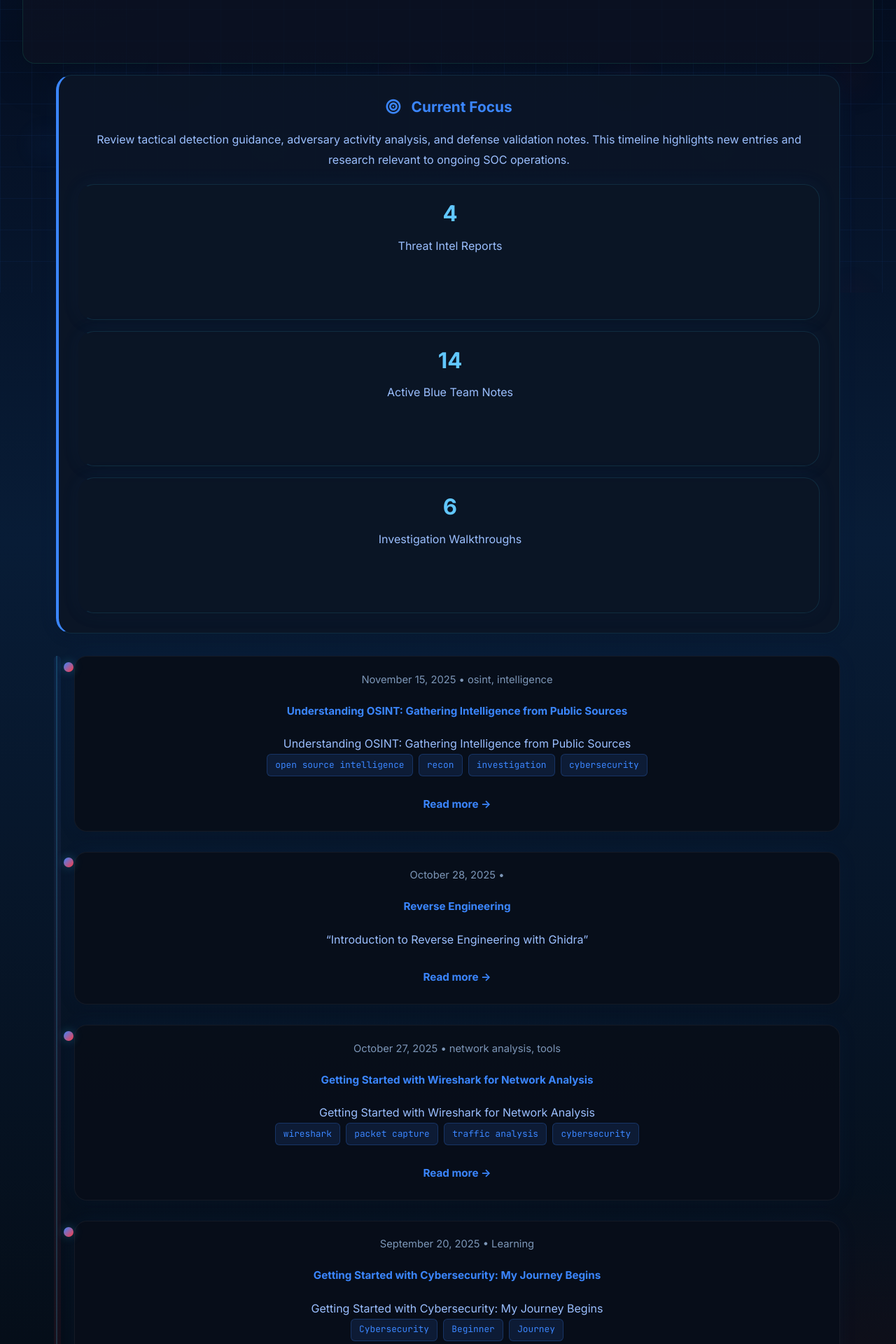
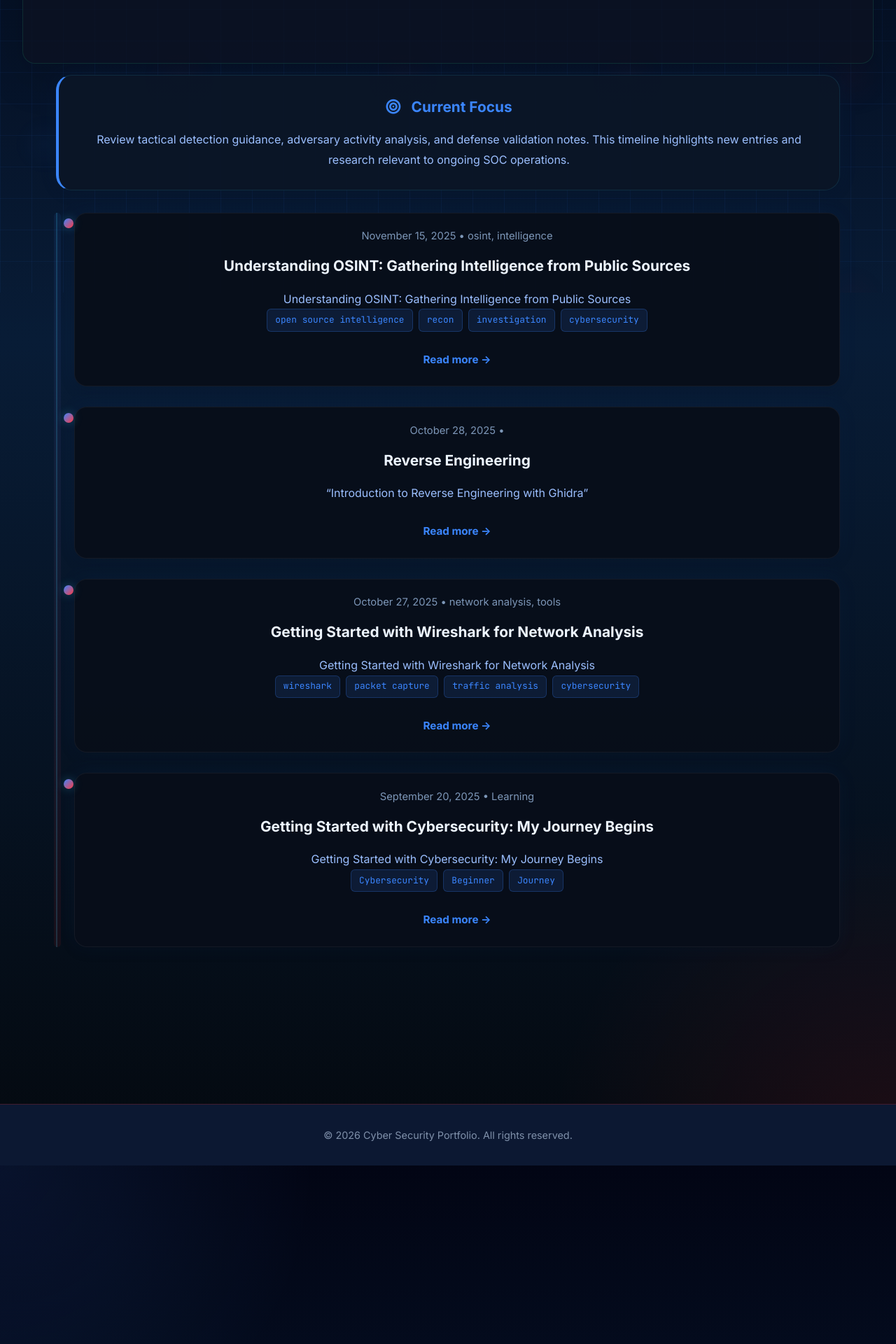
Before and after one commit to bytepo1arbear/cybersecurityblog, a Jekyll site: the page built from blog.html, in a window 1280 px wide. Shown: the part 482-2402 px from the top of the page at 70% size. Built offline with Jekyll 4.4.1, drawn with Linux system fonts in a browser that asks for light colours; a style sheet for code colours, icons or effects is not loaded; after the commit the page ends 2147 px from its top, so only the background shows below that.

Commit message:
Adjusting spacing and layout

```diff
--- a/assets/css/style.css
+++ b/assets/css/style.css
@@ -192,6 +192,10 @@ body::before {
   border-left-color: var(--accent-blue);
 }
 
+.widget-card.primary.mission-card {
+  padding: 1.3rem;
+}
+
 .widget-card.tertiary {
   border-left-color: var(--accent-alert);
 }
@@ -219,6 +223,17 @@ body::before {
   text-shadow: 0 0 12px rgba(255,255,255,0.05);
 }
 
+h1 a,
+h2 a,
+h3 a,
+h4 a,
+h5 a,
+h6 a {
+  color: inherit;
+  text-decoration: none;
+  font-weight: inherit;
+}
+
 .widget-card p,
 .panel-card p,
 .timeline-card p,
@@ -271,8 +286,8 @@ body::before {
   justify-content: space-between;
   align-items: stretch;
   gap: 1rem;
-  min-height: 170px;
-  padding: 1.5rem;
+  min-height: 140px;
+  padding: 1.25rem;
 }
 
 .stats-card strong {
@@ -1584,6 +1599,14 @@ pre code {
   gap: 0.75rem;
 }
 
+.writeup-list-item {
+  margin-bottom: 1rem;
+}
+
+.writeup-columns > div > .writeup-card:last-child {
+  margin-bottom: 0;
+}
+
 @media (max-width: 900px) {
   .writeup-columns {
     grid-template-columns: 1fr;
--- a/blog.html
+++ b/blog.html
@@ -15,41 +15,6 @@ permalink: /blog/
   <article class="widget-card secondary">
     <h2><i class="fas fa-bullseye"></i> Current Focus</h2>
     <p>Review tactical detection guidance, adversary activity analysis, and defense validation notes. This timeline highlights new entries and research relevant to ongoing SOC operations.</p>
-    <div class="stats-board">
-      <div class="stats-card">
-        <strong>{{ site.posts | size }}</strong>
-        <span>Threat Intel Reports</span>
-        <div class="stat-graph">
-          <div class="stat-bar" style="--fill: 70%"></div>
-          <div class="stat-bar" style="--fill: 55%"></div>
-          <div class="stat-bar" style="--fill: 80%"></div>
-          <div class="stat-bar" style="--fill: 65%"></div>
-          <div class="stat-bar" style="--fill: 90%"></div>
-        </div>
-      </div>
-      <div class="stats-card">
-        <strong>14</strong>
-        <span>Active Blue Team Notes</span>
-        <div class="stat-graph">
-          <div class="stat-bar" style="--fill: 75%"></div>
-          <div class="stat-bar" style="--fill: 68%"></div>
-          <div class="stat-bar" style="--fill: 82%"></div>
-          <div class="stat-bar" style="--fill: 79%"></div>
-          <div class="stat-bar" style="--fill: 88%"></div>
-        </div>
-      </div>
-      <div class="stats-card">
-        <strong>6</strong>
-        <span>Investigation Walkthroughs</span>
-        <div class="stat-graph">
-          <div class="stat-bar" style="--fill: 60%"></div>
-          <div class="stat-bar" style="--fill: 70%"></div>
-          <div class="stat-bar" style="--fill: 55%"></div>
-          <div class="stat-bar" style="--fill: 75%"></div>
-          <div class="stat-bar" style="--fill: 85%"></div>
-        </div>
-      </div>
-    </div>
   </article>
 </div>
 
@@ -61,7 +26,7 @@ permalink: /blog/
         <span class="timeline-marker"></span>
         <div class="timeline-card">
           <div class="timeline-meta">{{ post.date | date: "%B %d, %Y" }} • {% for category in post.categories %}{{ category }}{% unless forloop.last %}, {% endunless %}{% endfor %}</div>
-          <h3><a class="btn-read-more" href="{{ post.url | relative_url }}">{{ post.title }}</a></h3>
+          <h3>{{ post.title }}</h3>
           <p>{{ post.excerpt | strip_html | truncatewords: 40 }}</p>
           {% if post.tags %}
           <div class="post-tags">
```
Also changed, not shown: _projects/index.md (+1 -1 lines), _writeups/index.md (+4 -4 lines), index.md (+2 -2 lines).
